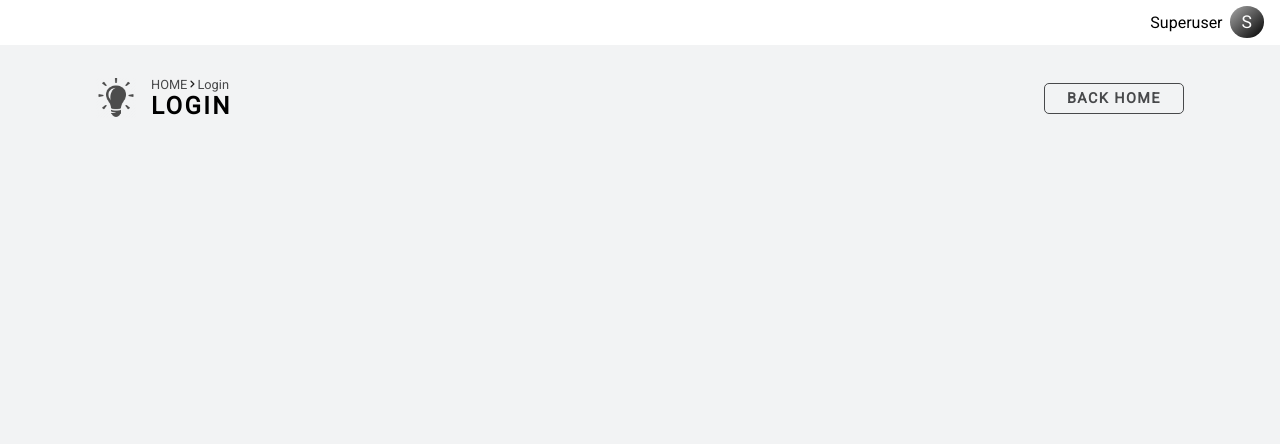
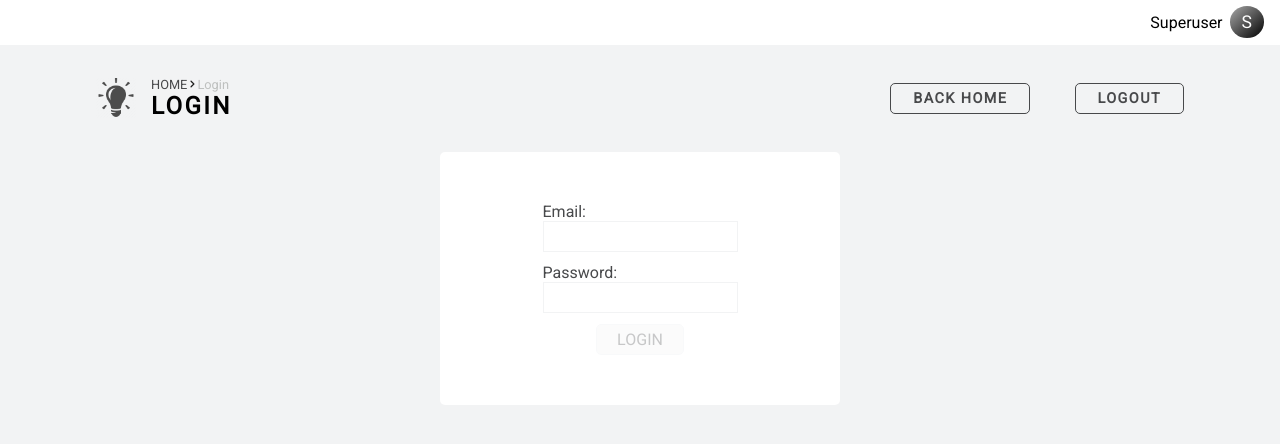
Before and after one commit to fenvenfen/the_best_program, an Angular app in the folder angular-app/: page /login in a window 1280 px wide. Before the commit this address led to /. Shown: the top 444 px of the page. Built offline with nearby package versions, Linux system fonts and the light colour scheme.

Commit message:
Created login form and its route

```diff
--- a/angular-app/src/app/app-routing.module.ts
+++ b/angular-app/src/app/app-routing.module.ts
@@ -7,10 +7,12 @@ import { UnavailableComponent } from "./components/unavailable/unavailable.compo
 import { IsAdultGuard } from "./shared/isAdult.guard";
 import { ShelvesComponent } from "./components/shelves/shelves.component";
 import { BooksComponent } from "./components/books/books.component";
+import { LoginPageComponent } from "./components/login-page/login-page.component";
 
 const routes: Routes = [
     {path: '', redirectTo: '/home', pathMatch: 'full'},///???????
     {path: 'home', component: HomePageComponent},
+    {path: 'login', component: LoginPageComponent},
     {path: 'library', component: LibraryComponent,
     // children: [
         // {path: 'shelves', component: ShelvesComponent, outlet: 'shelves'},
--- /dev/null
+++ b/angular-app/src/app/components/login-page/login-page.component.html
@@ -0,0 +1,30 @@
+<form class="Form-login" [formGroup]="form" (ngSubmit)="submit()">
+    <div class="Form-login_control" [ngClass]="{invalid: form.get('email')?.touched && form.get('email')?.invalid}">
+        <label for="email">Email:</label>
+        <br>
+        <input id="email" type="email" formControlName="email">
+        <div *ngIf="form.get('email')?.touched && form.get('email')?.invalid">
+            <small *ngIf="form.get('email')?.errors?.['required']">Email is required!</small>
+            <small *ngIf="form.get('email')?.errors?.['email']">Write correct email</small>
+        </div>
+    </div>
+
+    <div class="Form-login_control" [ngClass]="{invalid: form.get('password')?.touched && form.get('password')?.invalid}">
+        <label for="password">Password:</label>
+        <br>
+        <input id="password" type="password" formControlName="password">
+        <div *ngIf="form.get('password')?.touched && form.get('password')?.invalid">
+            <small class="Wrap" *ngIf="form.get('password')?.errors?.['required']">Password is required!</small>
+            <small *ngIf="form.get('password')?.errors?.['minlength']">
+                Password should be at least {{form.get('password')?.errors?.['minlength']?.['requiredLength']}} symbols!
+            </small>
+        </div>
+    </div>
+
+    <button
+        class="Button Button-log"
+        type="submit"
+        [disabled]="form.invalid">
+        LOGIN
+    </button>
+</form>
--- /dev/null
+++ b/angular-app/src/app/components/login-page/login-page.component.sass
@@ -0,0 +1,28 @@
+.Form-login
+    display: flex
+    align-items: center
+    flex-direction: column
+    max-width: 400px
+    margin: 0 auto
+    padding: 50px 20px
+    border-radius: 5px
+    background-color: #fff
+    font-size: 16px
+
+    &_control
+        max-width: 200px
+        color: #48494B
+        margin-bottom: .7rem
+
+        input
+            display: block
+            border: 1px solid #F2F3F4
+            padding: 5px
+
+            &:focus
+                border: 1px solid #48494B
+
+        &.invalid
+            color: #8b0000
+            input
+                border-color: #8b0000
--- /dev/null
+++ b/angular-app/src/app/components/login-page/login-page.component.ts
@@ -0,0 +1,24 @@
+import { Component, OnInit } from '@angular/core';
+import { FormControl, FormGroup, Validators } from '@angular/forms';
+
+@Component({
+  selector: 'app-login-page',
+  templateUrl: './login-page.component.html',
+  styleUrls: ['./login-page.component.sass']
+})
+export class LoginPageComponent implements OnInit {
+  form!: FormGroup;
+  constructor() { }
+
+  ngOnInit(): void {
+    this.form = new FormGroup({
+      email: new FormControl(null, [Validators.required, Validators.email]),
+      password: new FormControl(null, [Validators.required, Validators.minLength(8)])
+    })
+  }
+
+  submit() {
+
+  }
+
+}
--- a/angular-app/src/app/components/nav-bar/nav-bar.component.html
+++ b/angular-app/src/app/components/nav-bar/nav-bar.component.html
@@ -1,4 +1,5 @@
 <nav class="Nav-bar">
+
     <div class="Nav-bar_info">
         <img class='Nav-bar_icon' src="/assets/lamp.png">
         <div>
@@ -16,5 +17,9 @@
             <p class="Nav-bar_info_current-page">{{currentPage| changeBookIndexToName:isBooksOrShelves | uppercase}}</p>
         </div>
     </div>
-    <button class="Button Button-goBack" [routerLink]="['/']">BACK HOME</button>
+
+    <div class="Nav-bar_buttons">
+        <button class="Button Button-goBack" [routerLink]="['/']">BACK HOME</button>
+        <button class="Button Button-goBack" [routerLink]="['/login']">LOGOUT</button>
+    </div>
 </nav>
--- a/angular-app/src/app/components/nav-bar/nav-bar.component.sass
+++ b/angular-app/src/app/components/nav-bar/nav-bar.component.sass
@@ -31,5 +31,11 @@
         height: 40px
         margin-right: 15px
 
+    &_buttons
+        width: 27%
+        display: flex
+        justify-content: space-between
+
+
 .Active
     color: #bec0bf
--- a/angular-app/src/styles.sass
+++ b/angular-app/src/styles.sass
@@ -50,7 +50,7 @@
 button, input, p, a
     all: unset
 
-button, a
+a
     cursor: pointer
 
 body
@@ -79,11 +79,13 @@ hr
 .Light-grey
     color: #bec0bf
 
+.Wrap
+    word-wrap: break-word
+
 .Button
     border-radius: 5px
     height: fit-content
     color: #48494B
-    cursor: pointer
 
 .Button-goBack
     max-width: 100px
@@ -92,6 +94,7 @@ hr
     padding: 6px 22px
     font-weight: bold
     letter-spacing: 0.1em
+    cursor: pointer
 
 .Button-show
     display: block
@@ -102,6 +105,7 @@ hr
     font-weight: normal
     letter-spacing: 0
     box-shadow: 1px 1px 4px #EBECF0
+    cursor: pointer
 
     &_arrow
         display: inline-block
@@ -109,6 +113,16 @@ hr
 
         &__close
             transform: rotate(180deg)
+
+.Button-log
+    border: solid 1px #EBECF0
+    padding: 5px 20px
+    background-color: #F2F3F4
+    cursor: pointer
+
+    &:disabled
+        cursor: not-allowed
+        opacity: 30%
 
 .BooksContainer
     display: flex
```
Also changed, not shown: angular-app/src/app/app.module.ts (+5 -2 lines).
